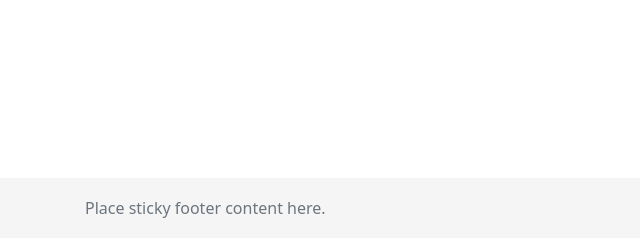
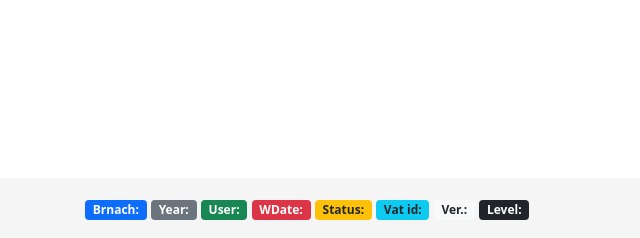
Before and after one commit to tareqelwan/Project1, a Django app: page / in a window 1280 px wide. Shown: the part 1022-1260 px from the top of the page, without its empty margins (0-640 px from the left). Run offline with Django 3.2, Linux system fonts and the light colour scheme; some libraries are stand-ins or nearby versions.

Commit message:
bootstrap2

```diff
--- a/ebj/templates/footer.html
+++ b/ebj/templates/footer.html
@@ -7,6 +7,15 @@
 
 <footer class="footer">
     <div class="container">
-      <span class="text-muted">Place sticky footer content here.</span>
+
+      <span class="badge bg-primary">Brnach:</span>
+      <span class="badge bg-secondary">Year:</span>
+      <span class="badge bg-success">User:</span>
+      <span class="badge bg-danger">WDate:</span>
+      <span class="badge bg-warning text-dark">Status:</span>
+      <span class="badge bg-info text-dark">Vat id:</span>
+      <span class="badge bg-light text-dark">Ver.:</span>
+      <span class="badge bg-dark">Level:</span>
+
     </div>
 </footer>
```
